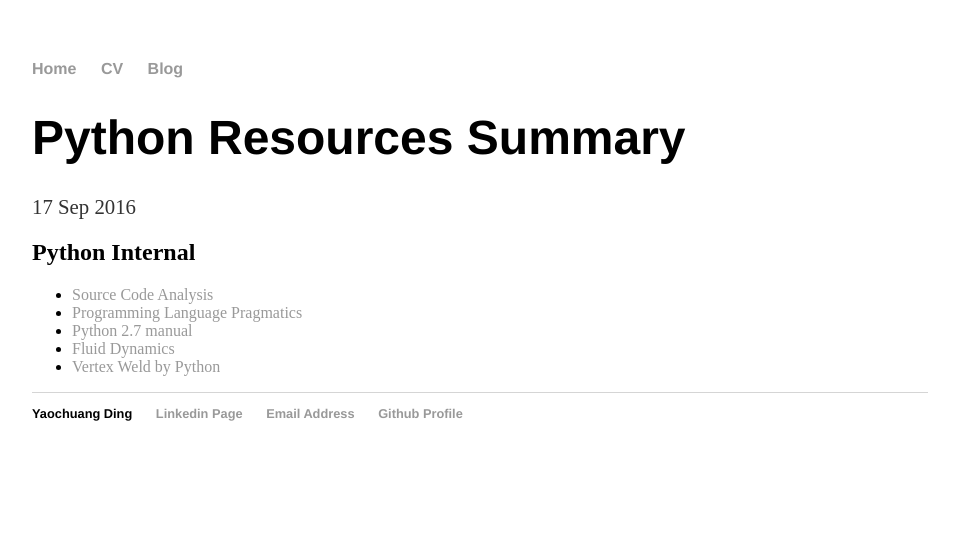
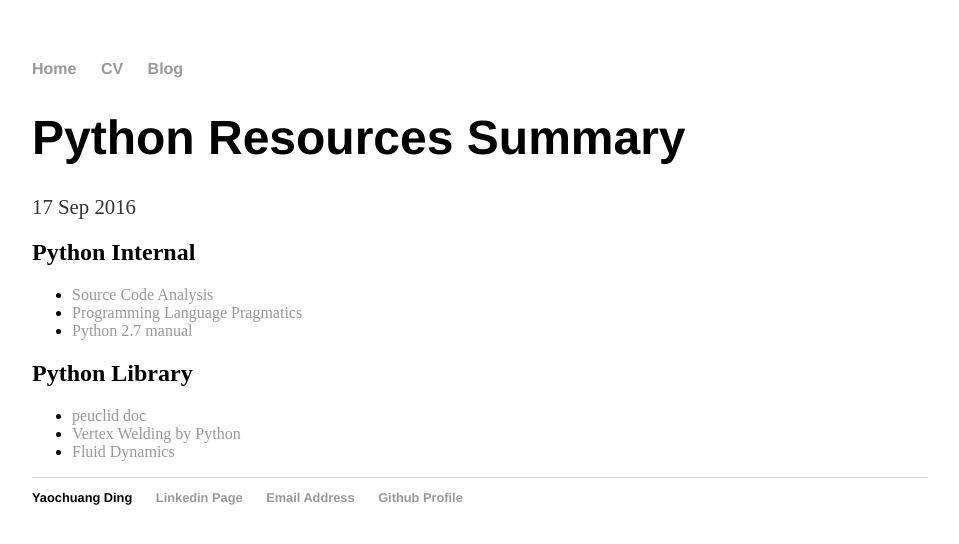
Before and after one commit to ychding11/ychding11.github.io, a Jekyll site: the page built from _posts/2016-09-17-Python-Resources.md, in a window 1280 px wide. Shown: the top 544 px of the page, without its empty margins (160-1119 px from the left). Built offline with Jekyll 4.4.1, drawn with Linux system fonts in a browser that asks for light colours.

Commit message:
1. modify code

```diff
--- a/_posts/2016-09-17-Python-Resources.md
+++ b/_posts/2016-09-17-Python-Resources.md
@@ -9,5 +9,9 @@
 - [Source Code Analysis]()
 - [Programming Language Pragmatics](http://www.cs.rochester.edu/~scott/pragmatics/)
 - [Python 2.7 manual](http://docs.pythontab.com/python/python2.7/modules.html)
+
+## Python Library
+
+- [peuclid doc](https://github.com/ezag/pyeuclid/blob/master/euclid.rst)
+- [Vertex Welding by Python](http://prideout.net/blog/?p=46)
 - [Fluid Dynamics](http://http.developer.nvidia.com/GPUGems/gpugems_ch38.html)
-- [Vertex Weld by Python](http://prideout.net/blog/?p=46)
```
